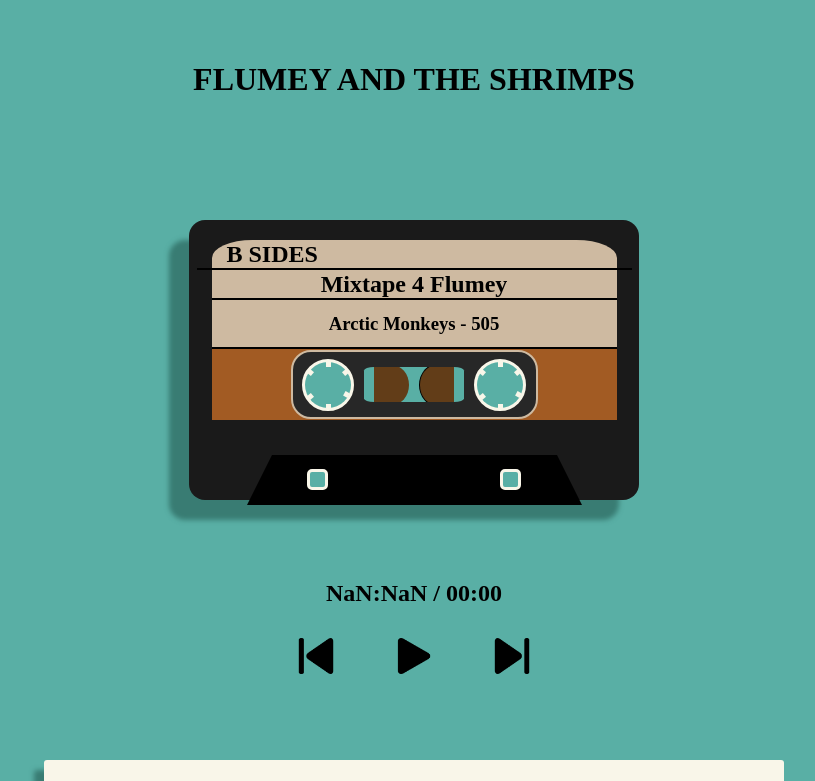
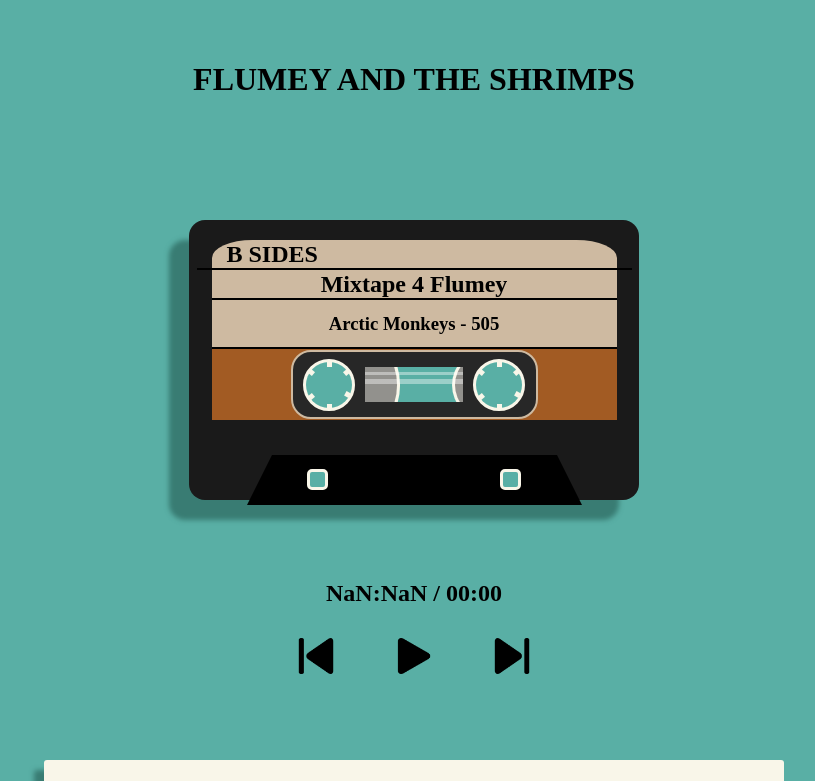
Before and after one commit to joshuabarua/mixtape_app, a React (Vite) app in the folder mixtape-react/: page / in a window 1280 px wide. Shown: the top 781 px of the page, without its empty margins (226-1041 px from the left). Built offline with nearby package versions, Linux system fonts and the light colour scheme; a web font is replaced by a local one.

Commit message:
fix spool, attach to play pause, change duration

```diff
--- a/mixtape-react/src/App.jsx
+++ b/mixtape-react/src/App.jsx
@@ -111,6 +111,8 @@ const songNames = [
 	'The Kooks - Tick Of Time',
 	'The Kooks - Seaside',
 ];
+
+const cssSpool = {};
 const App = () => {
 	const [isPlaying, setIsPlaying] = useState(false);
 	const [currentTrackTitle, setCurrentTrackTitle] = useState();
@@ -154,6 +156,9 @@ const App = () => {
 		setCurrentTrackTitle(songNames[currentIndex]);
 	}, [currentTime, duration, playlistArr]);
 
+	const spoolClass1 = isPlaying ? 'spool spool1 spool-playing' : 'spool spool1 spool-paused';
+	const spoolClass2 = isPlaying ? ' spool spool2 spool-playing' : 'spool spool2 spool-paused';
+
 	return (
 		<div className={'container'}>
 			<TrackListing songsArray={songNames} />
@@ -195,10 +200,10 @@ const App = () => {
 											</div>
 										</div>
 										<div className='tape'>
-											<div className='overlayTape'></div>
-											<div className={`tape-ribbon ${isPlaying ? 'play' : ''}`}></div>
-											<div className={`tape-ribbon-two ${isPlaying ? 'play' : ''}`}></div>
-											<div className='overlayTape2'></div>
+											<div className='window'>
+												<div className={spoolClass1}></div>
+												<div className={spoolClass2}></div>
+											</div>
 										</div>
 										<div className='tape-wheel'>
 											<div className={`teethBox ${isPlaying ? ' playing' : ''}`}>
--- a/mixtape-react/src/assets/css/styles.css
+++ b/mixtape-react/src/assets/css/styles.css
@@ -200,25 +200,84 @@ img {
 
 .tape {
 	position: relative;
-	width: 100px;
+	width: 40%;
 	height: 35px;
-	border-radius: 10%;
 	background: #59afa5;
 	display: flex;
-	justify-content: space-between;
+	justify-content: center;
 	align-items: center;
-	flex-direction: row;
-	z-index: 0;
-	gap: 10px;
+	flex-direction: column;
+}
+
+.window {
+	position: absolute;
+	width: 100%;
+	height: 100%;
 	overflow: hidden;
 }
 
-.overlayTape .overlayTape2 {
-	width: 30px;
-	height: 75px;
-	border: 1px red solid;
-	z-index: 1;
+.window:after {
+	display: block;
+	position: absolute;
+	background: linear-gradient(
+		transparent 13%,
+		rgba(255, 255, 255, 0.4) 13%,
+		rgba(255, 255, 255, 0.4) 24%,
+		transparent 24%,
+		transparent 34%,
+		rgba(255, 255, 255, 0.4) 34%,
+		rgba(255, 255, 255, 0.4) 50%,
+		transparent 50%
+	);
+	content: '';
+	width: 100%;
+	height: 100%;
 }
+
+.spool {
+	position: absolute;
+	height: 46px;
+	top: -6px;
+	width: 46px;
+	background: rgb(249, 246, 233);
+	border: 1px solid rgb(249, 246, 233);
+	border-radius: 50%;
+	box-shadow: 0 0 0 1px rgba(207, 201, 174, 0.9), 0 0 0 1px rgb(249, 246, 233);
+}
+
+.spool:after {
+	content: '';
+	display: block;
+	padding-bottom: 100%;
+}
+
+.spool1 {
+	left: -50%;
+	animation: spooling 60s linear infinite alternate-reverse;
+}
+
+.spool2 {
+	right: -50%;
+	animation: spooling 60s linear infinite alternate;
+}
+
+.spool-playing {
+	animation-play-state: running;
+}
+
+.spool-paused {
+	animation-play-state: paused;
+}
+
+@keyframes spooling {
+	from {
+		box-shadow: 0 0 0 0.5em rgba(146, 145, 141, 50), 0 0 0 calc(0.5em + 3px) rgb(249, 246, 233);
+	}
+	to {
+		box-shadow: 0 0 0 2em rgba(146, 145, 141, 100), 0 0 0 calc(2em + 3px) rgb(249, 246, 233);
+	}
+}
+
 .tape-wheel {
 	position: relative;
 	width: 46px;
```
